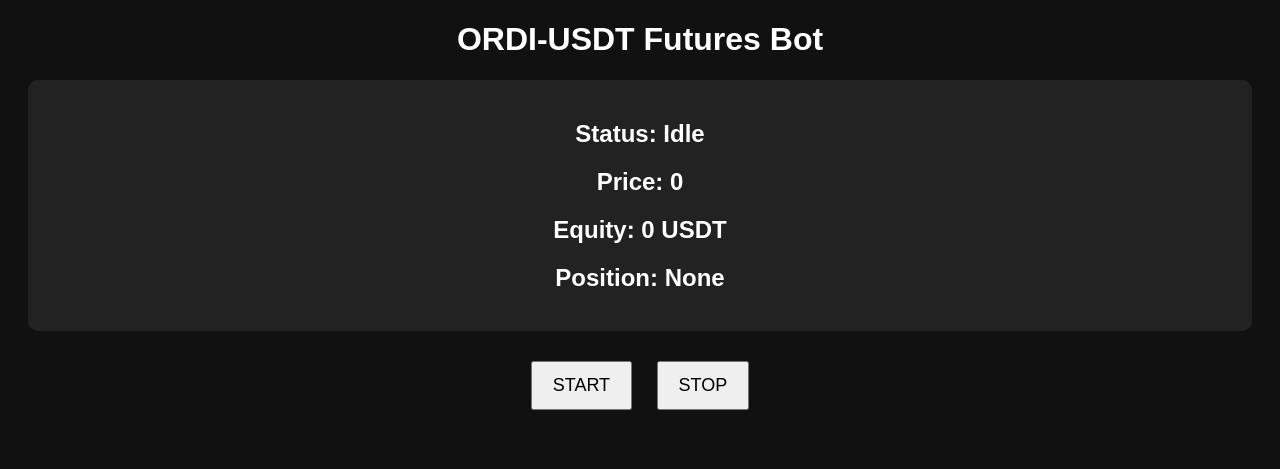
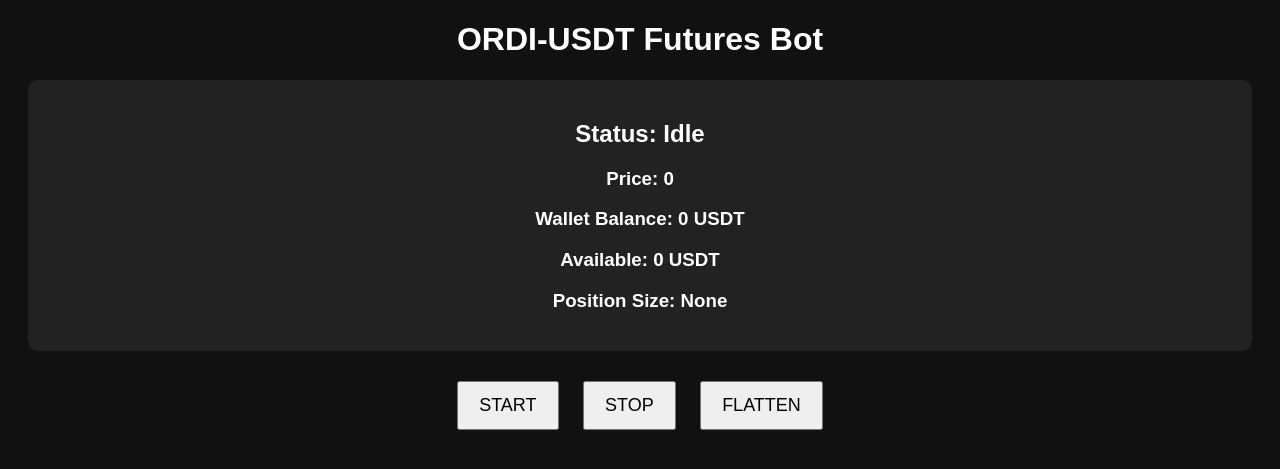
Before and after one commit to sudch-dev/Coin, a Flask app: page / in a window 1280 px wide. Shown: the top 469 px of the page. Run offline with Flask 3, Linux system fonts and the light colour scheme.

Commit message:
Update index.html

```diff
--- a/templates/index.html
+++ b/templates/index.html
@@ -3,38 +3,41 @@
 <head>
 <title>ORDI Futures Bot</title>
 <style>
-body { font-family: Arial; background:#111; color:white; text-align:center }
+body { background:#111; color:white; font-family:Arial; text-align:center }
+.card { background:#222; padding:20px; margin:20px; border-radius:10px }
 button { padding:12px 20px; margin:10px; font-size:18px }
-.card { background:#222; padding:20px; margin:20px; border-radius:10px }
 </style>
 </head>
-
 <body>
 
 <h1>ORDI-USDT Futures Bot</h1>
 
 <div class="card">
 <h2>Status: <span id="status">Idle</span></h2>
-<h2>Price: <span id="price">0</span></h2>
-<h2>Equity: <span id="equity">0</span> USDT</h2>
-<h2>Position: <span id="position">None</span></h2>
+<h3>Price: <span id="price">0</span></h3>
+<h3>Wallet Balance: <span id="wallet">0</span> USDT</h3>
+<h3>Available: <span id="available">0</span> USDT</h3>
+<h3>Position Size: <span id="position">None</span></h3>
 </div>
 
 <button onclick="start()">START</button>
 <button onclick="stop()">STOP</button>
+<button onclick="flatten()">FLATTEN</button>
 
 <script>
-function start() { fetch('/start',{method:'POST'}) }
-function stop() { fetch('/stop',{method:'POST'}) }
+function start(){ fetch('/start',{method:'POST'}) }
+function stop(){ fetch('/stop',{method:'POST'}) }
+function flatten(){ fetch('/flatten',{method:'POST'}) }
 
 setInterval(()=>{
 fetch('/status')
 .then(r=>r.json())
 .then(d=>{
-document.getElementById('status').innerText = d.status
-document.getElementById('price').innerText = d.price
-document.getElementById('equity').innerText = d.equity
-document.getElementById('position').innerText =
+document.getElementById("status").innerText = d.bot_status
+document.getElementById("price").innerText = d.price
+document.getElementById("wallet").innerText = d.wallet_balance
+document.getElementById("available").innerText = d.available_balance
+document.getElementById("position").innerText =
     d.position.size ? d.position.size : "None"
 })
 },2000)
```
